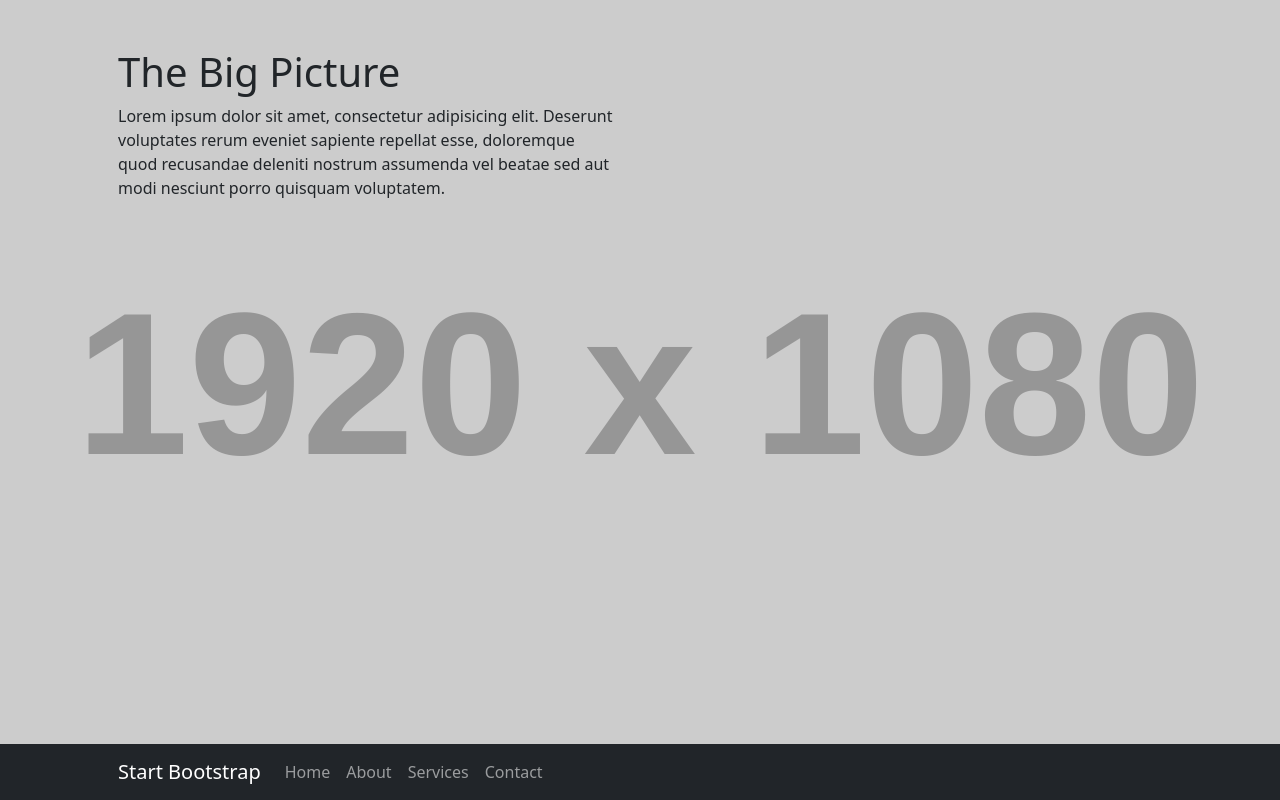
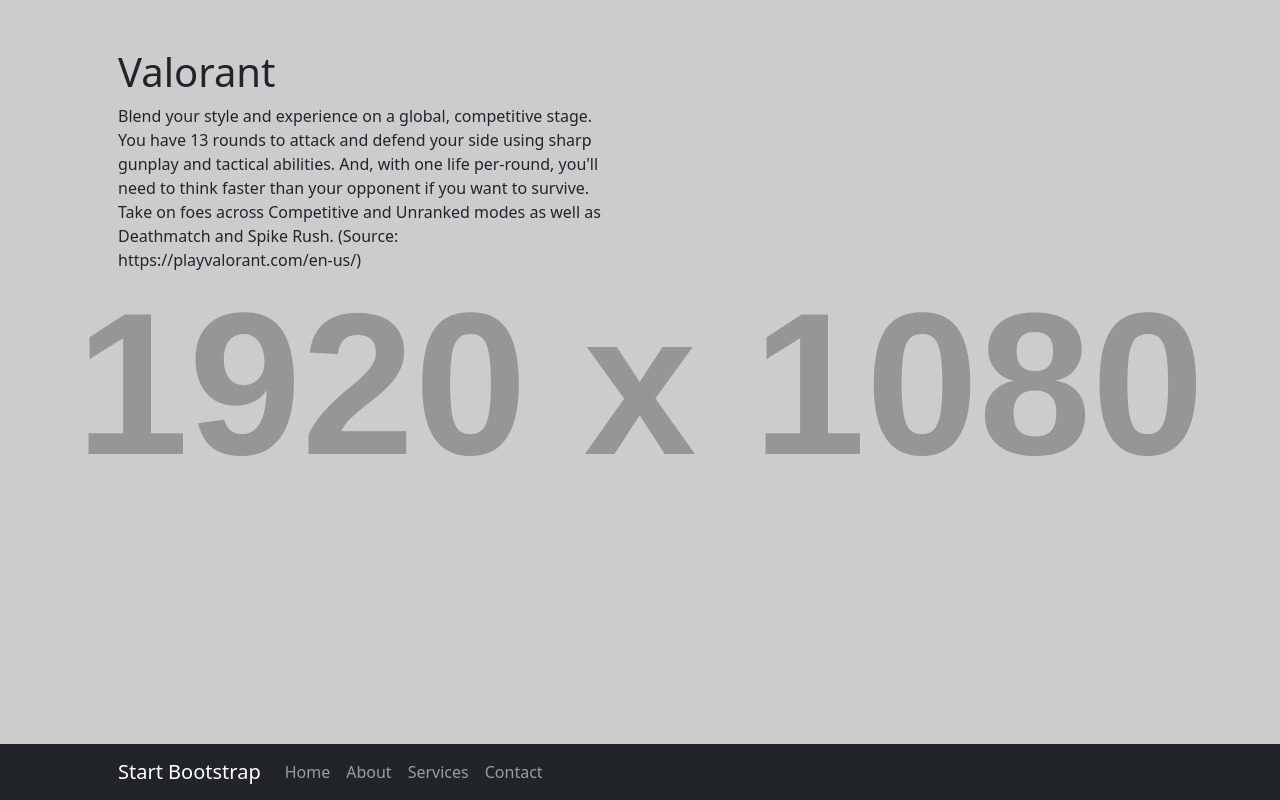
Before and after one commit to frenchfryan/frenchfryan.github.io, a plain HTML site: page index.html in a window 1280 px wide. Drawn offline with nearby package versions, Linux system fonts and the light colour scheme; placeholder pictures from the web are drawn by us.

Commit message:
html changes

```diff
--- a/index.html
+++ b/index.html
@@ -32,8 +32,8 @@
             <div class="container px-4 px-lg-5">
                 <div class="row gx-4 gx-lg-5">
                     <div class="col-lg-6">
-                        <h1 class="mt-5">The Big Picture</h1>
-                        <p>Lorem ipsum dolor sit amet, consectetur adipisicing elit. Deserunt voluptates rerum eveniet sapiente repellat esse, doloremque quod recusandae deleniti nostrum assumenda vel beatae sed aut modi nesciunt porro quisquam voluptatem.</p>
+                        <h1 class="mt-5">Valorant</h1>
+                        <p>Blend your style and experience on a global, competitive stage. You have 13 rounds to attack and defend your side using sharp gunplay and tactical abilities. And, with one life per-round, you'll need to think faster than your opponent if you want to survive. Take on foes across Competitive and Unranked modes as well as Deathmatch and Spike Rush. (Source: https://playvalorant.com/en-us/)</p>
                     </div>
                 </div>
             </div>
```
